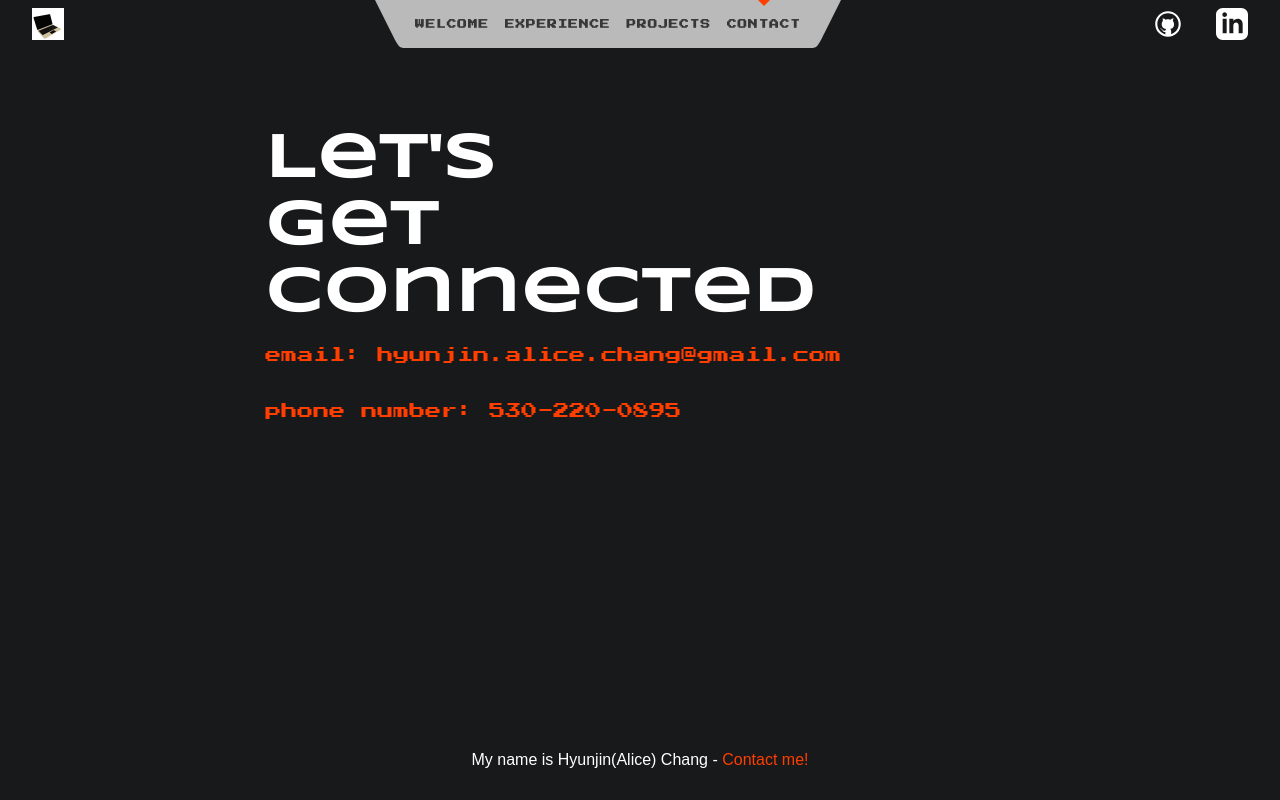
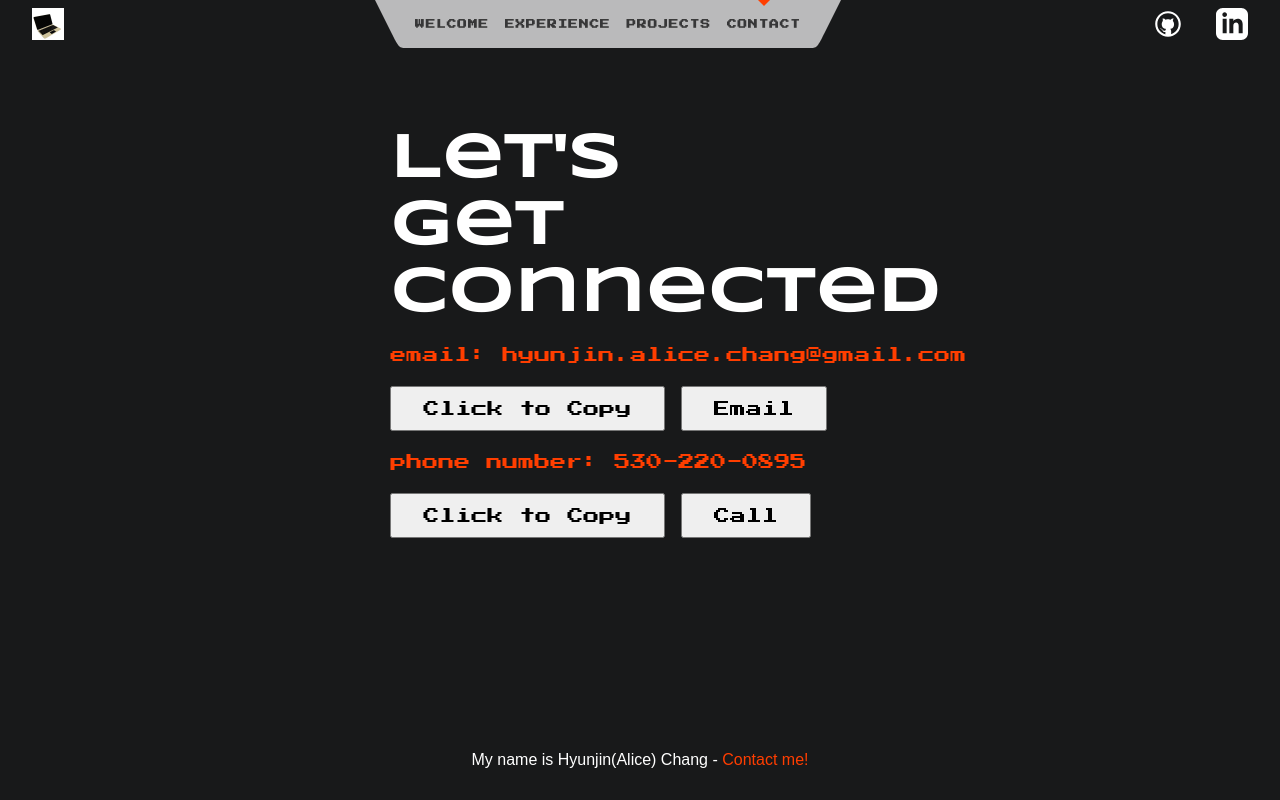
Before and after one commit to chj2788/svelte-portfolio, a SvelteKit app: page /contact in a window 1280 px wide. Built offline with nearby package versions, Linux system fonts and the light colour scheme.

Commit message:
add more functionalities to contact pages

```diff
--- a/src/routes/contact/+page.svelte
+++ b/src/routes/contact/+page.svelte
@@ -12,12 +12,20 @@
 </script>
 
 <div class="about-wrapper">
-	<div class="text-column">
-		<div class="intro-text">Let's get connected</div>
-		<p class="description">
-			<a href="mailto:hyunjin.alice.chang@gmail.com">email: hyunjin.alice.chang@gmail.com</a>
-		</p>
-		<p class="description"><a href="tel:+5302200895">phone number: 530-220-0895</a></p>
+	<div class="intro-text">Let's get connected</div>
+	<p class="contact-info">
+		<a href="mailto:hyunjin.alice.chang@gmail.com">email: hyunjin.alice.chang@gmail.com</a>
+	</p>
+	<div class="button-wrapper">
+		<button>Click to Copy</button>
+		<button>Email</button>
+	</div>
+	<p class="contact-info">
+		<a href="tel:+5302200895">phone number: 530-220-0895</a>
+	</p>
+	<div class="button-wrapper">
+		<button>Click to Copy</button>
+		<button>Call</button>
 	</div>
 </div>
 
@@ -32,13 +40,22 @@
 
 	.about-wrapper {
 		display: flex;
-		flex-direction: row;
-		width:100%;
-		margin: 5% 0;
+		flex-direction: column;
+		width: 50%;
+		margin: 5% 20% 5% 30%;
 	}
 
-	.description {
+	.contact-info {
 		font-family: 'Press Start 2P', cursive;
 		color: lightgrey;
 	}
+
+	.button-wrapper {
+		margin: 3px 0;
+		font-family: 'Press Start 2P', cursive;
+	}
+
+	button {
+		padding: 2% 5%;
+	}
 </style>
```
